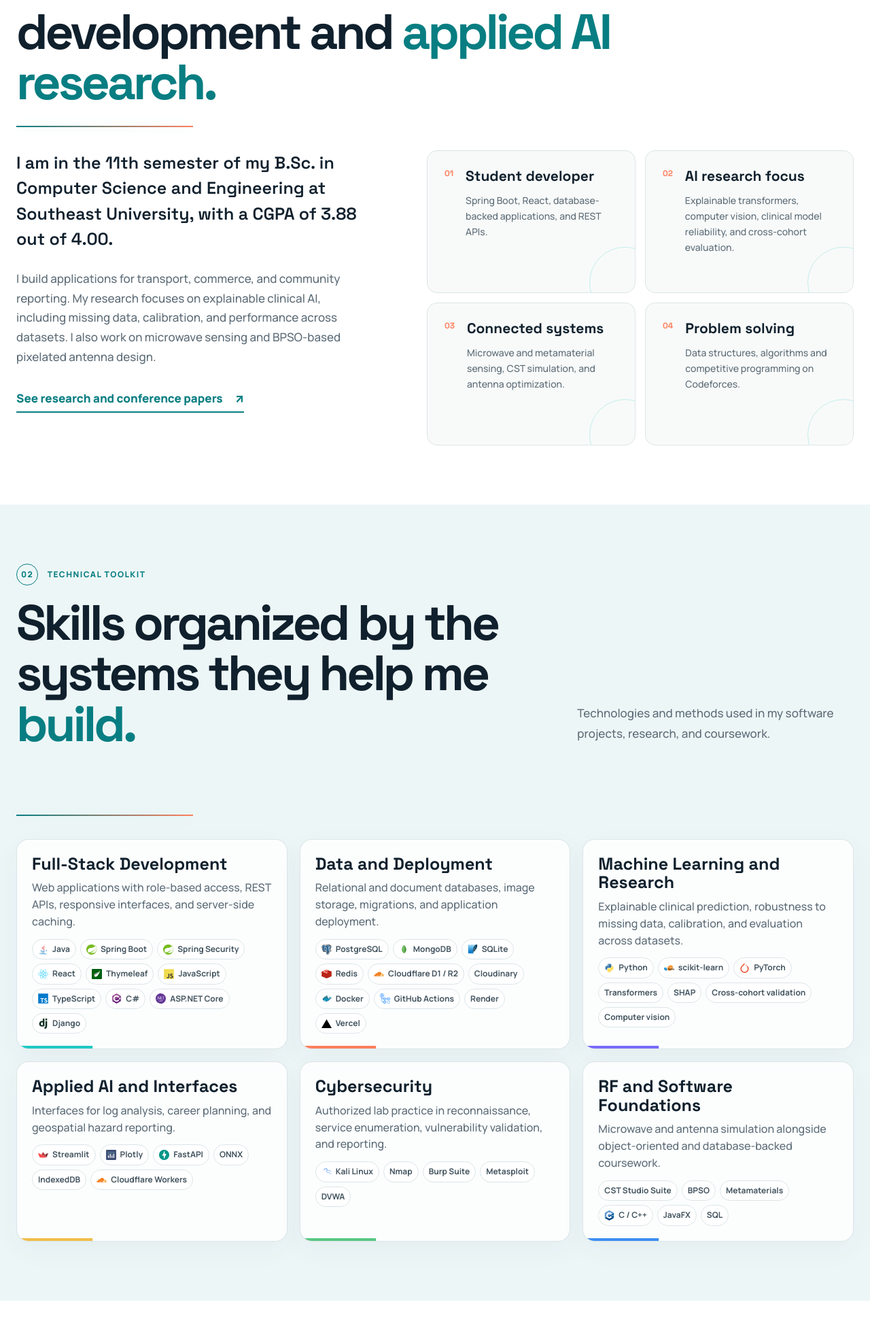
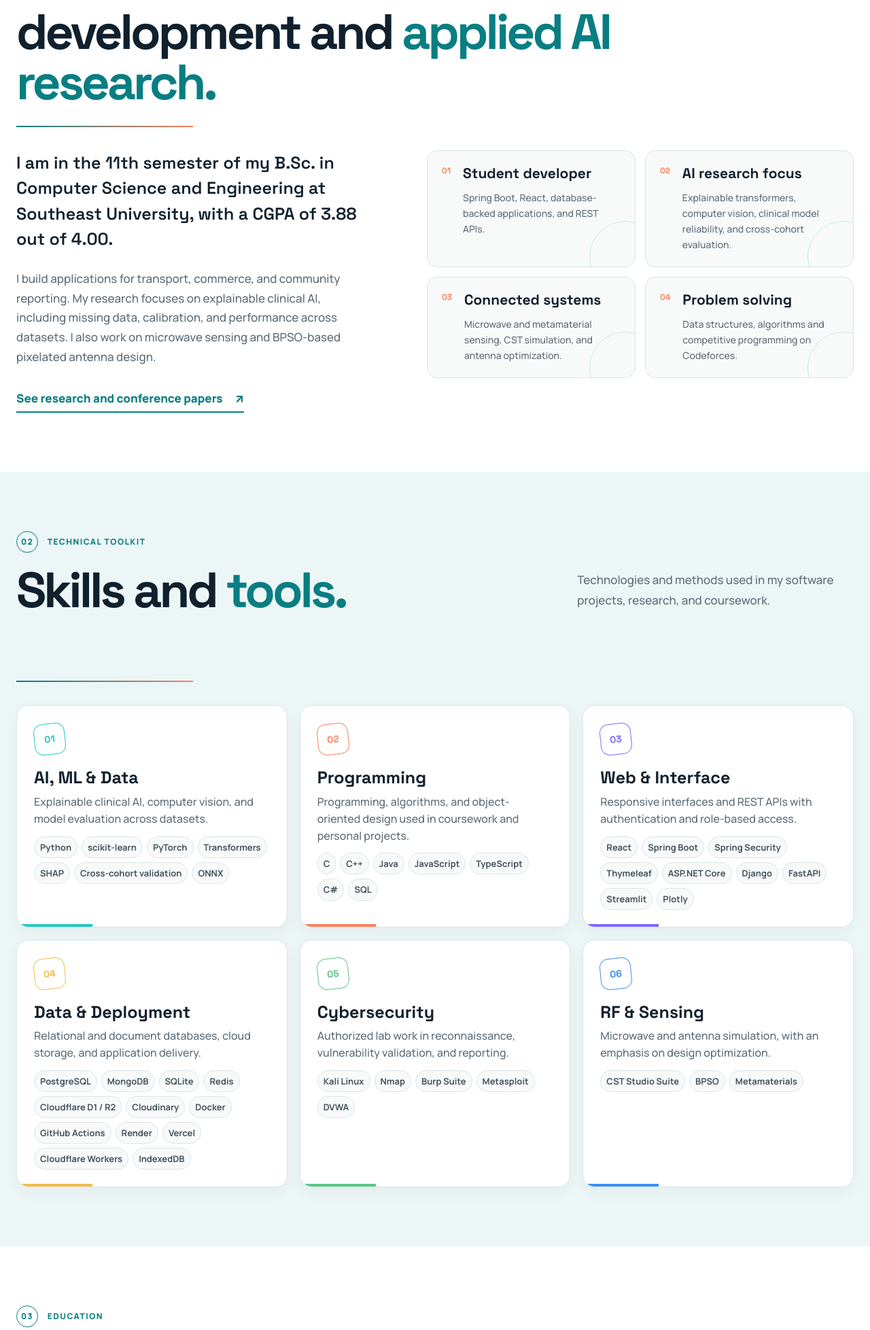
Before and after one commit to AzizulHakim00/My-portfolio, a Spring Boot app: page / in a window 1280 px wide. Shown: the part 1079-3035 px from the top of the page at 68% size. Run offline with Spring Boot 4, Linux system fonts and the light colour scheme; some libraries are stand-ins or nearby versions.

Commit message:
Restore numbered skills and soften portfolio styling

```diff
--- a/src/main/resources/static/assets/css/style.css
+++ b/src/main/resources/static/assets/css/style.css
@@ -7,6 +7,7 @@
     --muted: #5d6c77;
     --paper: #f8faf9;
     --paper-blue: #edf6f7;
+    --card-shadow: 0 8px 24px rgba(9, 42, 54, .045);
     --white: #ffffff;
     --cyan: #20c8c4;
     --cyan-dark: #087e82;
@@ -125,27 +126,26 @@ button { color: inherit; }
 .about-story p { color: var(--muted); }
 .text-link { display: inline-flex; gap: 18px; align-items: center; margin-top: 15px; padding-bottom: 4px; border-bottom: 2px solid var(--cyan-dark); color: var(--cyan-dark); font-weight: 800; }
 .about-cards { display: grid; grid-template-columns: repeat(2,1fr); gap: 14px; perspective: 900px; }
-.about-cards article { position: relative; display: flex; gap: 18px; min-height: 210px; padding: 25px; overflow: hidden; border: 1px solid var(--line); border-radius: 15px; background: var(--paper); transition: transform .2s, box-shadow .25s, border-color .25s; transform-style: preserve-3d; }
+.about-cards article { position: relative; display: flex; gap: 18px; min-height: 0; padding: 21px; overflow: hidden; border: 1px solid var(--line); border-radius: 15px; background: var(--paper); transition: transform .2s, box-shadow .25s, border-color .25s; transform-style: preserve-3d; }
 .about-cards article::after { content: ""; position: absolute; right: -38px; bottom: -38px; width: 105px; height: 105px; border: 1px solid rgba(32,200,196,.25); border-radius: 50%; }
-.about-cards article:hover { border-color: var(--cyan); box-shadow: var(--shadow); }
+.about-cards article:hover { border-color: #b8cfd3; box-shadow: var(--card-shadow); }
 .about-cards article > span { color: var(--coral); font: 700 12px var(--display); }
 .about-cards h3 { margin: 0 0 13px; font: 700 21px/1.1 var(--display); }
 .about-cards p { margin: 0; color: var(--muted); font-size: 14px; line-height: 1.65; }
 
 .skills { background: var(--paper-blue); }
 .skills-grid { display: grid; grid-template-columns: repeat(3,1fr); gap: 18px; }
-.skill-card { position: relative; padding: 22px; overflow: hidden; border: 1px solid rgba(12,71,80,.13); border-radius: 18px; background: rgba(255,255,255,.82); box-shadow: 0 12px 38px rgba(3,46,58,.045); transition: transform .3s, box-shadow .3s, border-color .3s; }
+.skill-card { position: relative; padding: clamp(19px, 2.2vw, 25px); overflow: hidden; border: 1px solid var(--line); border-radius: 18px; background: var(--white); box-shadow: var(--card-shadow); transition: transform .3s, box-shadow .3s, border-color .3s; }
 .skill-card::before { content: ""; position: absolute; inset: auto 0 0; height: 4px; background: var(--accent, var(--cyan)); transform: scaleX(.28); transform-origin: left; transition: transform .45s; }
-.skill-card:hover { border-color: var(--accent, var(--cyan)); box-shadow: var(--shadow); transform: translateY(-8px); }
-.skill-card:hover::before { transform: scaleX(1); }
+.skill-card:hover { border-color: #b8cfd3; }
+.skill-card:hover::before { transform: scaleX(.4); }
 .skill-card[data-accent="cyan"] { --accent: var(--cyan); }.skill-card[data-accent="coral"] { --accent: var(--coral); }.skill-card[data-accent="violet"] { --accent: var(--violet); }.skill-card[data-accent="gold"] { --accent: var(--gold); }.skill-card[data-accent="green"] { --accent: var(--green); }.skill-card[data-accent="blue"] { --accent: var(--blue); }
-.skill-icon { display: grid; place-items: center; width: 52px; height: 52px; border: 1px solid var(--accent); border-radius: 15px; color: var(--accent); font: 700 13px var(--display); transform: rotate(-6deg); transition: transform .3s, background .3s, color .3s; }
-.skill-card:hover .skill-icon { background: var(--accent); color: var(--navy); transform: rotate(0); }
+.skill-number { display: grid; place-items: center; width: 46px; height: 46px; margin: 1px 0 20px; border: 1px solid var(--accent); border-radius: 13px; color: var(--accent); font: 700 14px var(--display); transform: rotate(-6deg); }
 .skill-card h3 { margin: 0 0 9px; font: 700 25px/1.1 var(--display); }
 .skill-card > p { margin: 0; color: var(--muted); font-size: 16px; line-height: 1.55; }
 .security-skill { border-color: rgba(8,126,130,.38); background: linear-gradient(150deg, #fff, #edf9f7); }
 .skill-tags { display: flex; flex-wrap: wrap; gap: 6px; margin-top: 13px; }
-.skill-tags span { padding: 4px 8px; border: 1px solid var(--line); border-radius: 999px; background: var(--white); color: #43545f; font-size: 12px; font-weight: 700; }
+.skill-tags span { padding: 4px 8px; border: 1px solid var(--line); border-radius: 999px; background: var(--paper); color: #43545f; font-size: 13px; font-weight: 700; }
 
 .education { background: var(--white); }
 .education-timeline { position: relative; border-top: 1px solid var(--line); }
@@ -546,8 +546,6 @@ button { color: inherit; }
     .credential-row { grid-template-columns: 74px minmax(0, 1fr); gap: 10px; }
 }
 
-.skill-tags > span { display: inline-flex; align-items: center; gap: 6px; }
-.skill-tags img { width: 15px; height: 15px; object-fit: contain; }
 
 .paper-card[data-paper-status] {
     display: grid;
--- a/src/main/resources/static/projects/index.html
+++ b/src/main/resources/static/projects/index.html
@@ -6,7 +6,7 @@
   <meta name="description" content="Software and cybersecurity project case study by Azizul Hakim Omor.">
   <meta name="theme-color" content="#061523">
   <title>Project Case Study | Azizul Hakim Omor</title>
-  <link rel="stylesheet" href="/assets/css/case-study.css?v=20260721-v3">
+  <link rel="stylesheet" href="/assets/css/case-study.css?v=20261116-soft">
   <script defer src="/assets/js/case-study-data.js?v=20261116-learning"></script>
   <script defer src="/assets/js/case-study.js?v=20261116-learning"></script>
 </head>
--- a/src/main/resources/templates/index.html
+++ b/src/main/resources/templates/index.html
@@ -9,10 +9,10 @@
     <link rel="preconnect" href="https://fonts.googleapis.com">
     <link rel="preconnect" href="https://fonts.gstatic.com" crossorigin>
     <link href="https://fonts.googleapis.com/css2?family=Manrope:wght@400;500;600;700;800&amp;family=Space+Grotesk:wght@500;600;700&amp;display=swap" rel="stylesheet">
-    <link rel="stylesheet" href="/assets/css/style.css?v=20261116-refined" th:href="@{/assets/css/style.css(v='20261116-refined')}">
-    <script defer src="/assets/js/app.js?v=20261116-refined" th:src="@{/assets/js/app.js(v='20261116-refined')}"></script>
-    <script defer src="/assets/js/project-details.js?v=20261116-refined"></script>
-    <script defer src="/assets/js/portfolio-chat.js?v=20261116-refined"></script>
+    <link rel="stylesheet" href="/assets/css/style.css?v=20261116-soft" th:href="@{/assets/css/style.css(v='20261116-soft')}">
+    <script defer src="/assets/js/app.js?v=20261116-soft" th:src="@{/assets/js/app.js(v='20261116-soft')}"></script>
+    <script defer src="/assets/js/project-details.js?v=20261116-soft"></script>
+    <script defer src="/assets/js/portfolio-chat.js?v=20261116-soft"></script>
 </head>
 <body>
 <a class="skip-link" href="#main">Skip to content</a>
@@ -102,16 +102,46 @@
     <section class="section skills" id="skills">
         <div class="shell">
             <div class="section-heading split-heading reveal">
-                <div><p class="eyebrow"><span>02</span> TECHNICAL TOOLKIT</p><h2>Skills organized by the systems they help me <em>build.</em></h2></div>
+                <div><p class="eyebrow"><span>02</span> TECHNICAL TOOLKIT</p><h2>Skills and <em>tools.</em></h2></div>
                 <p>Technologies and methods used in my software projects, research, and coursework.</p>
             </div>
             <div class="skills-grid">
-                <article class="skill-card reveal" data-accent="cyan"><h3>Full-Stack Development</h3><p>Web applications with role-based access, REST APIs, responsive interfaces, and server-side caching.</p><div class="skill-tags"><span><img src="/assets/images/icons/devicon/java.svg" alt="" loading="lazy" width="24" height="24">Java</span><span><img src="/assets/images/icons/devicon/spring.svg" alt="" loading="lazy" width="24" height="24">Spring Boot</span><span><img src="/assets/images/icons/devicon/spring.svg" alt="" loading="lazy" width="24" height="24">Spring Security</span><span><img src="/assets/images/icons/devicon/react.svg" alt="" loading="lazy" width="24" height="24">React</span><span><img src="/assets/images/icons/devicon/thymeleaf.svg" alt="" loading="lazy" width="24" height="24">Thymeleaf</span><span><img src="/assets/images/icons/devicon/javascript.svg" alt="" loading="lazy" width="24" height="24">JavaScript</span><span><img src="/assets/images/icons/devicon/typescript.svg" alt="" loading="lazy" width="24" height="24">TypeScript</span><span><img src="/assets/images/icons/devicon/csharp.svg" alt="" loading="lazy" width="24" height="24">C#</span><span><img src="/assets/images/icons/devicon/dotnetcore.svg" alt="" loading="lazy" width="24" height="24">ASP.NET Core</span><span><img src="/assets/images/icons/devicon/django.svg" alt="" loading="lazy" width="24" height="24">Django</span></div></article>
-                <article class="skill-card reveal" data-accent="coral"><h3>Data and Deployment</h3><p>Relational and document databases, image storage, migrations, and application deployment.</p><div class="skill-tags"><span><img src="/assets/images/icons/devicon/postgresql.svg" alt="" loading="lazy" width="24" height="24">PostgreSQL</span><span><img src="/assets/images/icons/devicon/mongodb.svg" alt="" loading="lazy" width="24" height="24">MongoDB</span><span><img src="/assets/images/icons/devicon/sqlite.svg" alt="" loading="lazy" width="24" height="24">SQLite</span><span><img src="/assets/images/icons/devicon/redis.svg" alt="" loading="lazy" width="24" height="24">Redis</span><span><img src="/assets/images/icons/devicon/cloudflare.svg" alt="" loading="lazy" width="24" height="24">Cloudflare D1 / R2</span><span>Cloudinary</span><span><img src="/assets/images/icons/devicon/docker.svg" alt="" loading="lazy" width="24" height="24">Docker</span><span><img src="/assets/images/icons/devicon/githubactions.svg" alt="" loading="lazy" width="24" height="24">GitHub Actions</span><span>Render</span><span><img src="/assets/images/icons/devicon/vercel.svg" alt="" loading="lazy" width="24" height="24">Vercel</span></div></article>
-                <article class="skill-card reveal" data-accent="violet"><h3>Machine Learning and Research</h3><p>Explainable clinical prediction, robustness to missing data, calibration, and evaluation across datasets.</p><div class="skill-tags"><span><img src="/assets/images/icons/devicon/python.svg" alt="" loading="lazy" width="24" height="24">Python</span><span><img src="/assets/images/icons/devicon/scikitlearn.svg" alt="" loading="lazy" width="24" height="24">scikit-learn</span><span><img src="/assets/images/icons/devicon/pytorch.svg" alt="" loading="lazy" width="24" height="24">PyTorch</span><span>Transformers</span><span>SHAP</span><span>Cross-cohort validation</span><span>Computer vision</span></div></article>
-                <article class="skill-card reveal" data-accent="gold"><h3>Applied AI and Interfaces</h3><p>Interfaces for log analysis, career planning, and geospatial hazard reporting.</p><div class="skill-tags"><span><img src="/assets/images/icons/devicon/streamlit.svg" alt="" loading="lazy" width="24" height="24">Streamlit</span><span><img src="/assets/images/icons/devicon/plotly.svg" alt="" loading="lazy" width="24" height="24">Plotly</span><span><img src="/assets/images/icons/devicon/fastapi.svg" alt="" loading="lazy" width="24" height="24">FastAPI</span><span>ONNX</span><span>IndexedDB</span><span><img src="/assets/images/icons/devicon/cloudflare.svg" alt="" loading="lazy" width="24" height="24">Cloudflare Workers</span></div></article>
-                <article class="skill-card reveal" data-accent="green"><h3>Cybersecurity</h3><p>Authorized lab practice in reconnaissance, service enumeration, vulnerability validation, and reporting.</p><div class="skill-tags"><span><img src="/assets/images/icons/devicon/kalilinux.svg" alt="" loading="lazy" width="24" height="24">Kali Linux</span><span>Nmap</span><span>Burp Suite</span><span>Metasploit</span><span>DVWA</span></div></article>
-                <article class="skill-card reveal" data-accent="blue"><h3>RF and Software Foundations</h3><p>Microwave and antenna simulation alongside object-oriented and database-backed coursework.</p><div class="skill-tags"><span>CST Studio Suite</span><span>BPSO</span><span>Metamaterials</span><span><img src="/assets/images/icons/devicon/cplusplus.svg" alt="" loading="lazy" width="24" height="24">C / C++</span><span>JavaFX</span><span>SQL</span></div></article>
+                <article class="skill-card reveal" data-accent="cyan">
+                    <span class="skill-number" aria-hidden="true">01</span>
+                    <h3>AI, ML &amp; Data</h3>
+                    <p>Explainable clinical AI, computer vision, and model evaluation across datasets.</p>
+                    <div class="skill-tags"><span>Python</span><span>scikit-learn</span><span>PyTorch</span><span>Transformers</span><span>SHAP</span><span>Cross-cohort validation</span><span>ONNX</span></div>
+                </article>
+                <article class="skill-card reveal" data-accent="coral">
+                    <span class="skill-number" aria-hidden="true">02</span>
+                    <h3>Programming</h3>
+                    <p>Programming, algorithms, and object-oriented design used in coursework and personal projects.</p>
+                    <div class="skill-tags"><span>C</span><span>C++</span><span>Java</span><span>JavaScript</span><span>TypeScript</span><span>C#</span><span>SQL</span></div>
+                </article>
+                <article class="skill-card reveal" data-accent="violet">
+                    <span class="skill-number" aria-hidden="true">03</span>
+                    <h3>Web &amp; Interface</h3>
+                    <p>Responsive interfaces and REST APIs with authentication and role-based access.</p>
+                    <div class="skill-tags"><span>React</span><span>Spring Boot</span><span>Spring Security</span><span>Thymeleaf</span><span>ASP.NET Core</span><span>Django</span><span>FastAPI</span><span>Streamlit</span><span>Plotly</span></div>
+                </article>
+                <article class="skill-card reveal" data-accent="gold">
+                    <span class="skill-number" aria-hidden="true">04</span>
+                    <h3>Data &amp; Deployment</h3>
+                    <p>Relational and document databases, cloud storage, and application delivery.</p>
+                    <div class="skill-tags"><span>PostgreSQL</span><span>MongoDB</span><span>SQLite</span><span>Redis</span><span>Cloudflare D1 / R2</span><span>Cloudinary</span><span>Docker</span><span>GitHub Actions</span><span>Render</span><span>Vercel</span><span>Cloudflare Workers</span><span>IndexedDB</span></div>
+                </article>
+                <article class="skill-card reveal" data-accent="green">
+                    <span class="skill-number" aria-hidden="true">05</span>
+                    <h3>Cybersecurity</h3>
+                    <p>Authorized lab work in reconnaissance, vulnerability validation, and reporting.</p>
+                    <div class="skill-tags"><span>Kali Linux</span><span>Nmap</span><span>Burp Suite</span><span>Metasploit</span><span>DVWA</span></div>
+                </article>
+                <article class="skill-card reveal" data-accent="blue">
+                    <span class="skill-number" aria-hidden="true">06</span>
+                    <h3>RF &amp; Sensing</h3>
+                    <p>Microwave and antenna simulation, with an emphasis on design optimization.</p>
+                    <div class="skill-tags"><span>CST Studio Suite</span><span>BPSO</span><span>Metamaterials</span></div>
+                </article>
             </div>
         </div>
     </section>
@@ -460,7 +490,7 @@
                 <h2>Have a research idea or software problem? <em>Let&apos;s talk.</em></h2>
                 <p>I am open to thoughtful student collaboration, research discussion and junior software opportunities.</p>
                 <a class="contact-email" href="mailto:azizulhakimomor@gmail.com">azizulhakimomor@gmail.com <span>↗</span></a>
-                <a class="contact-whatsapp" href="https://wa.me/8801675323618" target="_blank" rel="noreferrer"><img src="/assets/images/icons/tabler/brand-whatsapp.svg" alt="" loading="lazy" width="24" height="24"><span>WhatsApp · 01675 323618</span></a>
+                <a class="contact-whatsapp" href="https://wa.me/8801675323618" target="_blank" rel="noreferrer"><span>WhatsApp · 01675 323618</span></a>
             </div>
             <form class="contact-form reveal" id="contact-form" action="https://formsubmit.co/azizulhakimomor@gmail.com" method="POST" novalidate>
                 <input class="form-honeypot" type="text" name="_honey" tabindex="-1" autocomplete="off" aria-hidden="true">
@@ -481,28 +511,28 @@
     <div class="shell footer-discovery">
         <section aria-labelledby="footer-connect-title">
             <h2 id="footer-connect-title">Connect with me</h2>
-            <div class="social-icons">
-                <a class="social-icon social-linkedin" href="https://www.linkedin.com/in/azizul-hakim-omor-343132423/" aria-label="LinkedIn" title="LinkedIn" target="_blank" rel="noreferrer"><img src="/assets/images/icons/tabler/brand-linkedin.svg" alt="" loading="lazy" width="24" height="24"></a>
-                <a class="social-icon social-github" href="https://github.com/AzizulHakim00" aria-label="GitHub" title="GitHub" target="_blank" rel="noreferrer"><img src="/assets/images/icons/tabler/brand-github.svg" alt="" loading="lazy" width="24" height="24"></a>
-                <a class="social-icon social-facebook" href="https://www.facebook.com/md.omor.7946" aria-label="Facebook" title="Facebook" target="_blank" rel="noreferrer"><img src="/assets/images/icons/tabler/brand-facebook.svg" alt="" loading="lazy" width="24" height="24"></a>
-                <a class="social-icon social-instagram" href="https://www.instagram.com/azizul_hakim_omor__/" aria-label="Instagram" title="Instagram" target="_blank" rel="noreferrer"><img src="/assets/images/icons/tabler/brand-instagram.svg" alt="" loading="lazy" width="24" height="24"></a>
-                <a class="social-icon social-whatsapp" href="https://wa.me/8801675323618" aria-label="WhatsApp" title="WhatsApp" target="_blank" rel="noreferrer"><img src="/assets/images/icons/tabler/brand-whatsapp.svg" alt="" loading="lazy" width="24" height="24"></a>
-                <a class="social-icon social-email" href="mailto:azizulhakimomor@gmail.com" aria-label="Email" title="Email"><img src="/assets/images/icons/tabler/mail.svg" alt="" loading="lazy" width="24" height="24"></a>
+            <div class="footer-social-links">
+                <a class="footer-social-link social-linkedin" href="https://www.linkedin.com/in/azizul-hakim-omor-343132423/" title="LinkedIn" target="_blank" rel="noreferrer">LinkedIn</a>
+                <a class="footer-social-link social-github" href="https://github.com/AzizulHakim00" title="GitHub" target="_blank" rel="noreferrer">GitHub</a>
+                <a class="footer-social-link social-facebook" href="https://www.facebook.com/md.omor.7946" title="Facebook" target="_blank" rel="noreferrer">Facebook</a>
+                <a class="footer-social-link social-instagram" href="https://www.instagram.com/azizul_hakim_omor__/" title="Instagram" target="_blank" rel="noreferrer">Instagram</a>
+                <a class="footer-social-link social-whatsapp" href="https://wa.me/8801675323618" title="WhatsApp" target="_blank" rel="noreferrer">WhatsApp</a>
+                <a class="footer-social-link social-email" href="mailto:azizulhakimomor@gmail.com" title="Email">Email</a>
             </div>
         </section>
         <section aria-labelledby="footer-tech-title">
             <h2 id="footer-tech-title">Technologies I work with</h2>
             <ul class="technology-grid">
-                <li><img src="/assets/images/icons/devicon/java.svg" alt="" loading="lazy" width="24" height="24"><span>Java</span></li>
-                <li><img src="/assets/images/icons/devicon/spring.svg" alt="" loading="lazy" width="24" height="24"><span>Spring Boot</span></li>
-                <li><img src="/assets/images/icons/devicon/python.svg" alt="" loading="lazy" width="24" height="24"><span>Python</span></li>
-                <li><img src="/assets/images/icons/devicon/mongodb.svg" alt="" loading="lazy" width="24" height="24"><span>MongoDB</span></li>
-                <li><img src="/assets/images/icons/devicon/docker.svg" alt="" loading="lazy" width="24" height="24"><span>Docker</span></li>
-                <li><img src="/assets/images/icons/devicon/react.svg" alt="" loading="lazy" width="24" height="24"><span>React</span></li>
-                <li><img src="/assets/images/icons/devicon/postgresql.svg" alt="" loading="lazy" width="24" height="24"><span>PostgreSQL</span></li>
-                <li><img src="/assets/images/icons/devicon/githubactions.svg" alt="" loading="lazy" width="24" height="24"><span>GitHub Actions</span></li>
-                <li><img src="/assets/images/icons/devicon/pytorch.svg" alt="" loading="lazy" width="24" height="24"><span>PyTorch</span></li>
-                <li><img src="/assets/images/icons/devicon/cloudflare.svg" alt="" loading="lazy" width="24" height="24"><span>Cloudflare Workers</span></li>
+                <li>Java</li>
+                <li>Spring Boot</li>
+                <li>Python</li>
+                <li>MongoDB</li>
+                <li>Docker</li>
+                <li>React</li>
+                <li>PostgreSQL</li>
+                <li>GitHub Actions</li>
+                <li>PyTorch</li>
+                <li>Cloudflare Workers</li>
             </ul>
         </section>
     </div>
@@ -528,10 +558,10 @@
             <h3>What would you like to explore?</h3>
             <p>Compare projects, find a paper, or tell me where you’d like to go.</p>
             <div class="chat-topics">
-                <button type="button" data-chat-question="What projects has Azizul built?"><img src="/assets/images/icons/tabler/code.svg" alt="" loading="lazy" width="24" height="24"><span>Projects</span></button>
-                <button type="button" data-chat-question="What learning modules can I try?"><img src="/assets/images/icons/tabler/book.svg" alt="" loading="lazy" width="24" height="24"><span>Learning Modules</span></button>
-                <button type="button" data-chat-question="What research has Azizul done?"><img src="/assets/images/icons/tabler/file-description.svg" alt="" loading="lazy" width="24" height="24"><span>Research</span></button>
-                <button type="button" data-chat-question="What is Azizul’s background?"><img src="/assets/images/icons/tabler/user.svg" alt="" loading="lazy" width="24" height="24"><span>About Azizul</span></button>
+                <button type="button" data-chat-question="What projects has Azizul built?"><span>Projects</span></button>
+                <button type="button" data-chat-question="What learning modules can I try?"><span>Learning Modules</span></button>
+                <button type="button" data-chat-question="What research has Azizul done?"><span>Research</span></button>
+                <button type="button" data-chat-question="What is Azizul’s background?"><span>About Azizul</span></button>
             </div>
         </div>
         <ol class="chat-messages" role="log" aria-label="Conversation" aria-live="polite"></ol>
```
Also changed, not shown: other parts of src/main/resources/static/assets/css/style.css (+17 -30 lines), src/main/resources/static/assets/css/case-study.css.
